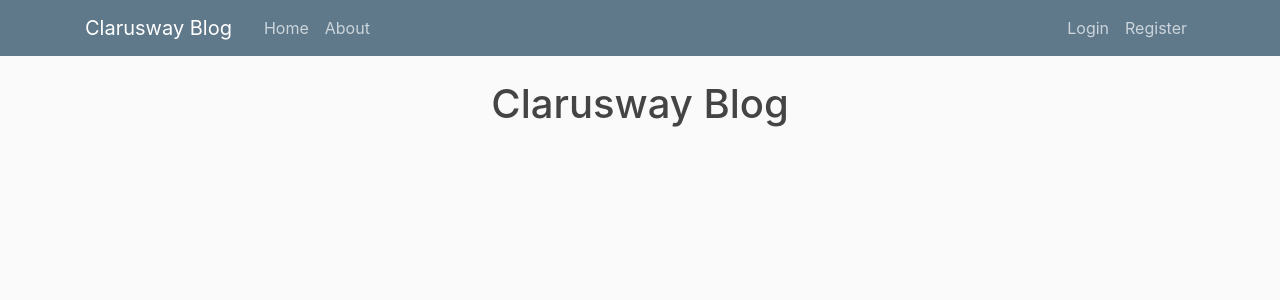
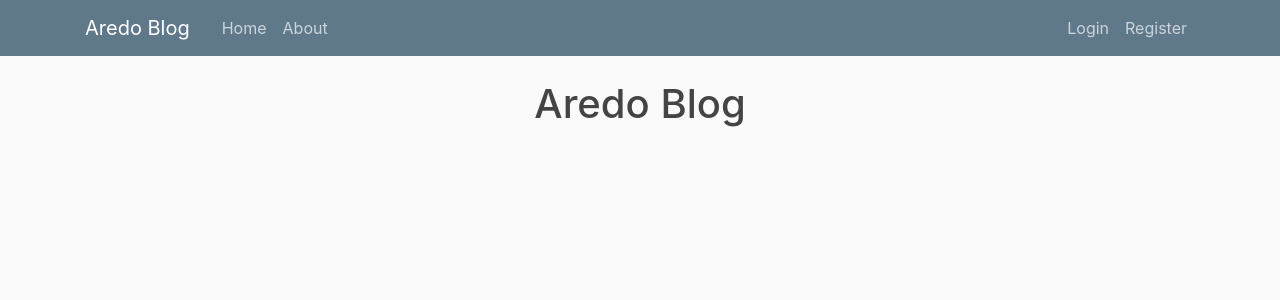
Before and after one commit to aredo01/aws-capstone, a Django app: page / in a window 1280 px wide. Shown: the top 300 px of the page. Run offline with Django 3.2, Linux system fonts and the light colour scheme; data that the repository does not hold is empty; parts of the project's set-up code (start-up, migrations or seed data) failed here and were passed over; some libraries are stand-ins or nearby versions.

Commit message:
html files changes

```diff
--- a/src/blog/templates/blog/post_list.html
+++ b/src/blog/templates/blog/post_list.html
@@ -1,7 +1,7 @@
 {% extends 'base.html' %}
 
 {% block content %}
-<h1 style="text-align: center;">Clarusway Blog</h1>
+<h1 style="text-align: center;">Aredo Blog</h1>
 <div class="row mt-5">
     {% for obj in object_list %}
     <div class="col-4">
--- a/src/templates/base.html
+++ b/src/templates/base.html
@@ -12,7 +12,7 @@
         integrity="sha384-TX8t27EcRE3e/ihU7zmQxVncDAy5uIKz4rEkgIXeMed4M0jlfIDPvg6uqKI2xXr2" crossorigin="anonymous">
     <link rel="stylesheet" href="{% static 'blog/main.css' %}">
 
-    <title>DJ Blog</title>
+    <title>Aredo Blog</title>
 </head>
 
 <body>
--- a/src/templates/navbar.html
+++ b/src/templates/navbar.html
@@ -1,7 +1,7 @@
 <header class="site-header">
     <nav class="navbar navbar-expand-md navbar-dark bg-steel fixed-top">
         <div class="container">
-            <a class="navbar-brand mr-4" href="{% url 'blog:list' %}">Clarusway Blog</a>
+            <a class="navbar-brand mr-4" href="{% url 'blog:list' %}">Aredo Blog</a>
             <button class="navbar-toggler" type="button" data-toggle="collapse" data-target="#navbarToggle"
                 aria-controls="navbarToggle" aria-expanded="false" aria-label="Toggle navigation">
                 <span class="navbar-toggler-icon"></span>
```
